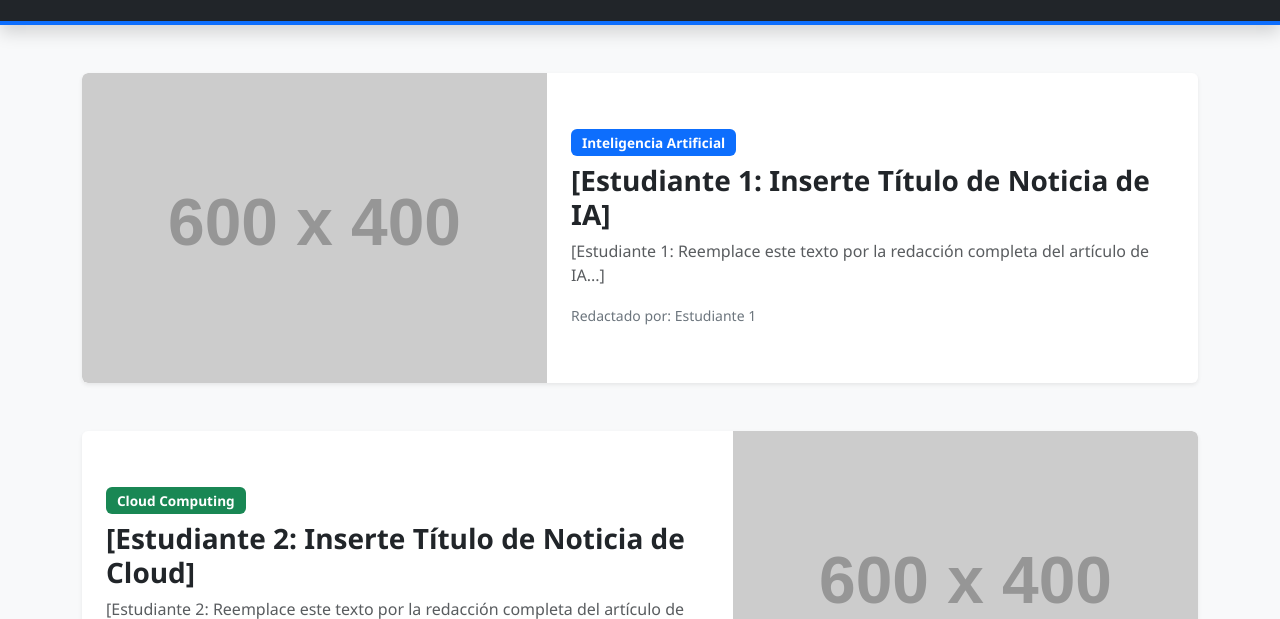
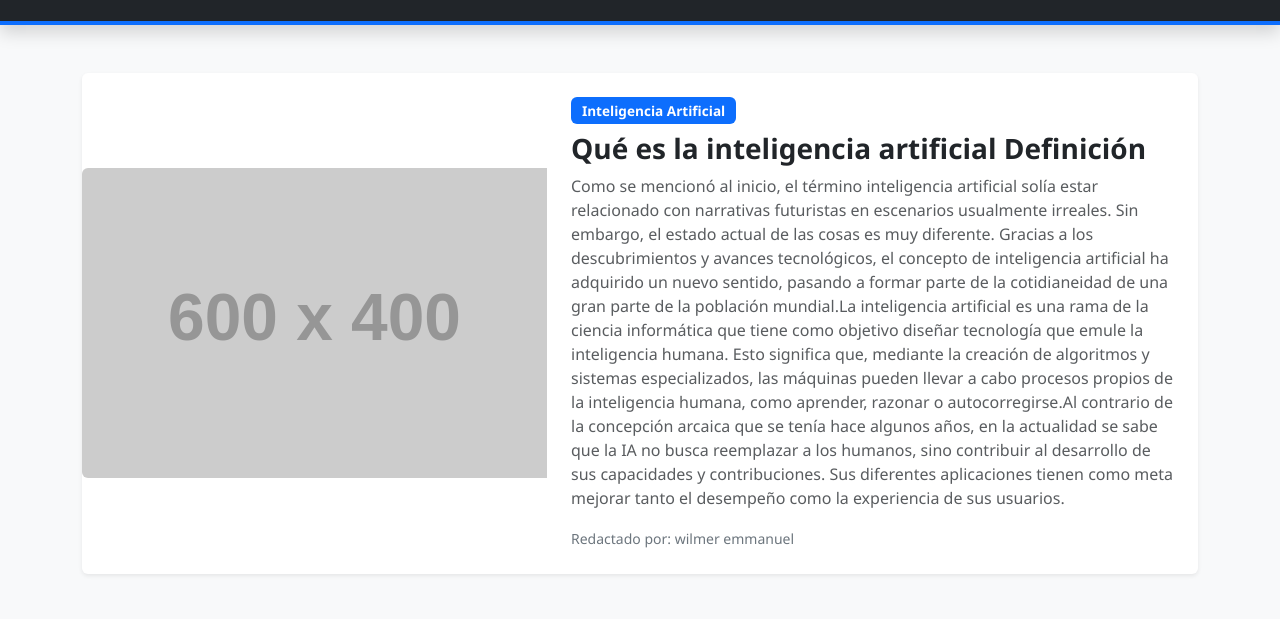
Before and after one commit to WilEmma10/portal-noticias, a plain HTML site: page index.html in a window 1280 px wide. Shown: the part 113-732 px from the top of the page. Drawn offline with nearby package versions, Linux system fonts and the light colour scheme; placeholder pictures from the web are drawn by us.

Commit message:
Agregada la noticia de IA

```diff
--- a/index.html
+++ b/index.html
@@ -29,9 +29,9 @@
                 <div class="col-md-7">
                     <div class="card-body p-4">
                         <span class="badge bg-primary mb-2">Inteligencia Artificial</span>
-                        <h2 class="card-title h3 fw-bold">[Estudiante 1: Inserte Título de Noticia de IA]</h2>
-                        <p class="card-text text-muted">[Estudiante 1: Reemplace este texto por la redacción completa del artículo de IA...]</p>
-                        <small class="text-secondary">Redactado por: Estudiante 1</small>
+                        <h2 class="card-title h3 fw-bold">Qué es la inteligencia artificial Definición</h2>
+                        <p class="card-text text-muted">Como se mencionó al inicio, el término inteligencia artificial solía estar relacionado con narrativas futuristas en escenarios usualmente irreales. Sin embargo, el estado actual de las cosas es muy diferente. Gracias a los descubrimientos y avances tecnológicos, el concepto de inteligencia artificial ha adquirido un nuevo sentido, pasando a formar parte de la cotidianeidad de una gran parte de la población mundial.La inteligencia artificial es una rama de la ciencia informática que tiene como objetivo diseñar tecnología que emule la inteligencia humana. Esto significa que, mediante la creación de algoritmos y sistemas especializados, las máquinas pueden llevar a cabo procesos propios de la inteligencia humana, como aprender, razonar o autocorregirse.Al contrario de la concepción arcaica que se tenía hace algunos años, en la actualidad se sabe que la IA no busca reemplazar a los humanos, sino contribuir al desarrollo de sus capacidades y contribuciones. Sus diferentes aplicaciones tienen como meta mejorar tanto el desempeño como la experiencia de sus usuarios.</p>
+                        <small class="text-secondary">Redactado por: wilmer emmanuel</small>
                     </div>
                 </div>
             </div>
```
